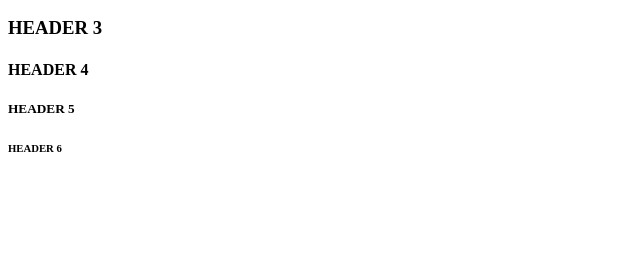
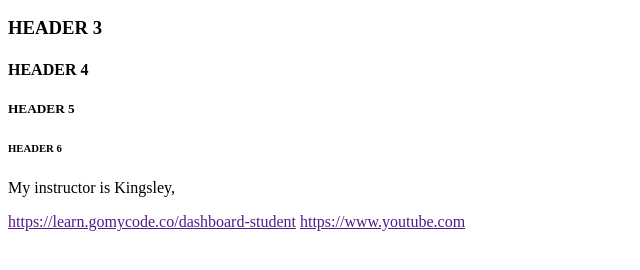
Before and after one commit to JamesAbiolaBisiriyu/Html_2, a plain HTML site: page index.html in a window 1280 px wide. Shown: the part 96-366 px from the top of the page, without its empty margins (0-640 px from the left). Drawn offline with Linux system fonts and the light colour scheme.

Commit message:
anchor tags created

```diff
--- a/index.html
+++ b/index.html
@@ -8,5 +8,11 @@
     <h5>HEADER 5</h5>
     <h6>HEADER 6</h6>
 
+    <p>My instructor is Kingsley, </p>
+
+    <a href="https://github.com/JamesAbiolaBisiriyu/Html_2"></a>
+    <a href="">https://learn.gomycode.co/dashboard-student</a>
+    <a href="">https://www.youtube.com</a>
+
   </body>
 </html>
```
